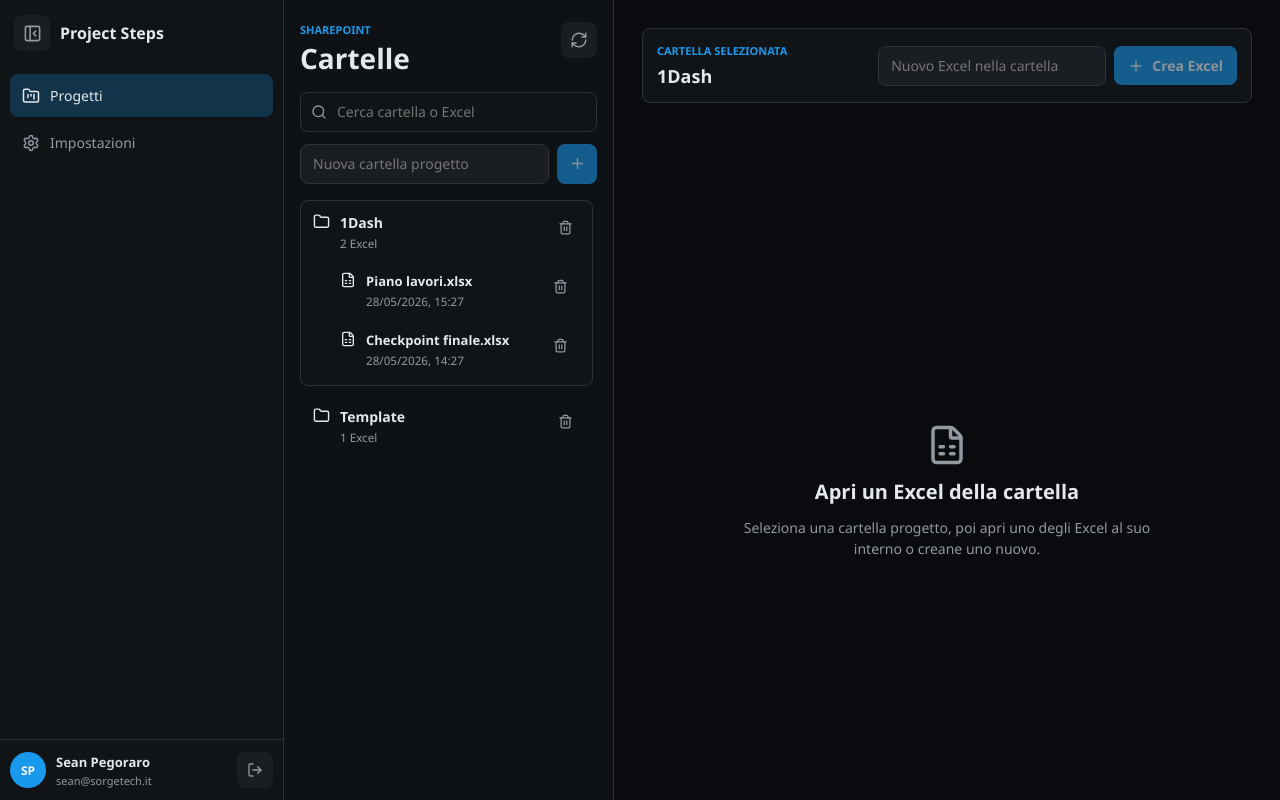
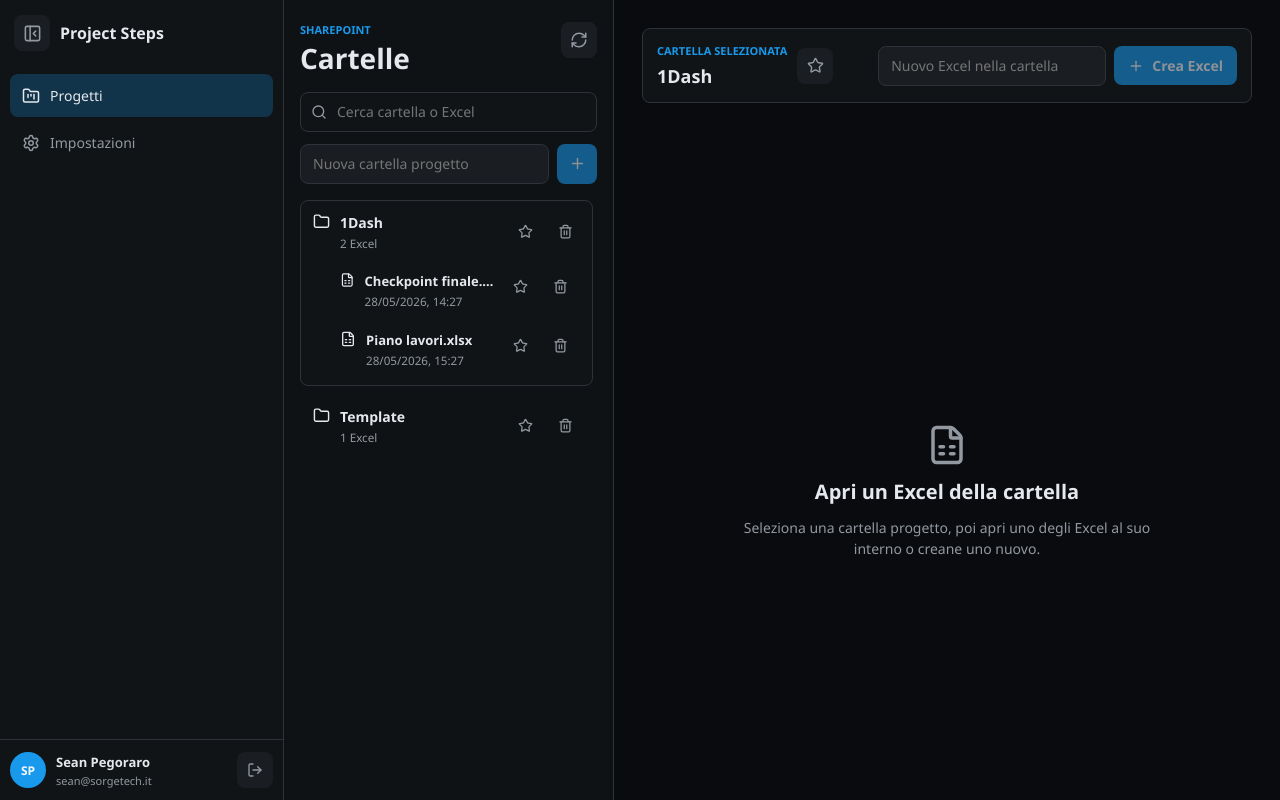
Before and after one commit to sean-pegoraro-sorgetech/SorgeProjects, a React (Vite) app: page / in a window 1280 px wide. Built offline with nearby package versions, Linux system fonts and the light colour scheme.

Commit message:
Improve project workspace layout

```diff
--- a/src/renderer/components/ProjectWorkspace.tsx
+++ b/src/renderer/components/ProjectWorkspace.tsx
@@ -1,16 +1,57 @@
-import { useEffect, useMemo, useState } from 'react';
+import { type MouseEvent, useEffect, useMemo, useState } from 'react';
 import {
   ExternalLink,
   FileSpreadsheet,
   Folder,
+  PanelLeftOpen,
   Plus,
   RefreshCw,
   Save,
   Search,
+  Star,
   Trash2,
 } from 'lucide-react';
 import type { ProjectFile, ProjectFolder, ProjectTask, ProjectWorkbook, StatusOption } from '../types/project';
 import { computeOverallStatus, missingCounterpartLabel, statusClassName } from '../../shared/status';
+
+const FAVORITES_KEY = 'project-step-manager:favorites';
+
+interface Favorites {
+  folderIds: string[];
+  fileIds: string[];
+}
+
+const emptyFavorites: Favorites = {
+  folderIds: [],
+  fileIds: [],
+};
+
+function readFavorites(): Favorites {
+  try {
+    const raw = window.localStorage.getItem(FAVORITES_KEY);
+    if (!raw) return emptyFavorites;
+    const parsed = JSON.parse(raw) as Partial<Favorites>;
+    return {
+      folderIds: Array.isArray(parsed.folderIds) ? parsed.folderIds.filter((id): id is string => typeof id === 'string') : [],
+      fileIds: Array.isArray(parsed.fileIds) ? parsed.fileIds.filter((id): id is string => typeof id === 'string') : [],
+    };
+  } catch {
+    return emptyFavorites;
+  }
+}
+
+function saveFavorites(favorites: Favorites) {
+  window.localStorage.setItem(FAVORITES_KEY, JSON.stringify(favorites));
+}
+
+function toggleId(ids: string[], id: string): string[] {
+  return ids.includes(id) ? ids.filter((item) => item !== id) : [id, ...ids];
+}
+
+function compareFavoriteName(aName: string, aFavorite: boolean, bName: string, bFavorite: boolean): number {
+  if (aFavorite !== bFavorite) return aFavorite ? -1 : 1;
+  return aName.localeCompare(bName, 'it', { sensitivity: 'base' });
+}
 
 function emptyTask(statuses: StatusOption[]): ProjectTask {
   const fallback = statuses.find((status) => status.name === 'Da Definire')?.name || statuses[0]?.name || 'Da Definire';
@@ -62,6 +103,8 @@ export default function ProjectWorkspace() {
   const [error, setError] = useState<string | null>(null);
   const [newFolderName, setNewFolderName] = useState('');
   const [newWorkbookName, setNewWorkbookName] = useState('');
+  const [libraryOpen, setLibraryOpen] = useState(true);
+  const [favorites, setFavorites] = useState<Favorites>(() => readFavorites());
 
   const selectedFolder = useMemo(
     () => folders.find((folder) => folder.id === selectedFolderId) || null,
@@ -89,6 +132,10 @@ export default function ProjectWorkspace() {
     loadProjects();
   }, []);
 
+  useEffect(() => {
+    if (!selected) setLibraryOpen(true);
+  }, [selected]);
+
   const openProject = async (file: ProjectFile) => {
     if (dirty && !confirm('Ci sono modifiche non salvate. Vuoi cambiare Excel senza salvarle?')) return;
     setLoadingWorkbook(true);
@@ -97,6 +144,7 @@ export default function ProjectWorkspace() {
       const workbook = await window.api.projects.load(file);
       setSelected(workbook);
       setDirty(false);
+      setLibraryOpen(false);
     } catch (err: unknown) {
       setError(err instanceof Error ? err.message : String(err));
     } finally {
@@ -132,6 +180,7 @@ export default function ProjectWorkspace() {
       });
       setSelected(workbook);
       setDirty(false);
+      setLibraryOpen(false);
       setNewWorkbookName('');
       await loadProjects();
     } catch (err: unknown) {
@@ -242,18 +291,58 @@ export default function ProjectWorkspace() {
     setDirty(true);
   };
 
+  const toggleFolderFavorite = (event: MouseEvent<HTMLButtonElement>, folderId: string) => {
+    event.stopPropagation();
+    setFavorites((current) => {
+      const next = { ...current, folderIds: toggleId(current.folderIds, folderId) };
+      saveFavorites(next);
+      return next;
+    });
+  };
+
+  const toggleFileFavorite = (event: MouseEvent<HTMLButtonElement>, fileId: string) => {
+    event.stopPropagation();
+    setFavorites((current) => {
+      const next = { ...current, fileIds: toggleId(current.fileIds, fileId) };
+      saveFavorites(next);
+      return next;
+    });
+  };
+
   const filteredFolders = useMemo(() => {
     const text = query.toLowerCase().trim();
-    if (!text) return folders;
-    return folders
+    const visibleFolders = text
+      ? folders
+        .map((folder) => ({
+          ...folder,
+          files: folder.files.filter((file) =>
+            `${folder.name} ${file.name}`.toLowerCase().includes(text)
+          ),
+        }))
+        .filter((folder) => folder.name.toLowerCase().includes(text) || folder.files.length > 0)
+      : folders;
+
+    return visibleFolders
       .map((folder) => ({
         ...folder,
-        files: folder.files.filter((file) =>
-          `${folder.name} ${file.name}`.toLowerCase().includes(text)
+        files: [...folder.files].sort((a, b) =>
+          compareFavoriteName(
+            a.name,
+            favorites.fileIds.includes(a.id),
+            b.name,
+            favorites.fileIds.includes(b.id)
+          )
         ),
       }))
-      .filter((folder) => folder.name.toLowerCase().includes(text) || folder.files.length > 0);
-  }, [folders, query]);
+      .sort((a, b) =>
+        compareFavoriteName(
+          a.name,
+          favorites.folderIds.includes(a.id),
+          b.name,
+          favorites.folderIds.includes(b.id)
+        )
+      );
+  }, [favorites, folders, query]);
 
   const summary = useMemo(() => {
     const tasks = selected?.tasks || [];
@@ -269,7 +358,8 @@ export default function ProjectWorkspace() {
   }, [selected]);
 
   return (
-    <div className="workspace-shell">
+    <div className={`workspace-shell${selected && !libraryOpen ? ' library-hidden' : ''}`}>
+      {libraryOpen && (
       <aside className="project-list">
         <div className="project-list-header">
           <div>
@@ -311,6 +401,13 @@ export default function ProjectWorkspace() {
                     <small>{folder.files.length} Excel</small>
                   </span>
                 </button>
+                <button
+                  className={`row-action-btn favorite-btn${favorites.folderIds.includes(folder.id) ? ' active' : ''}`}
+                  onClick={(event) => toggleFolderFavorite(event, folder.id)}
+                  title={favorites.folderIds.includes(folder.id) ? 'Rimuovi dai preferiti' : 'Aggiungi cartella ai preferiti'}
+                >
+                  <Star size={15} />
+                </button>
                 {!folder.isRoot && (
                   <button className="row-delete-btn" onClick={() => deleteFolder(folder)} title="Cancella cartella progetto">
                     <Trash2 size={15} />
@@ -331,6 +428,13 @@ export default function ProjectWorkspace() {
                           <small>{formatDate(file.lastModifiedDateTime)}</small>
                         </span>
                       </button>
+                      <button
+                        className={`row-action-btn favorite-btn${favorites.fileIds.includes(file.id) ? ' active' : ''}`}
+                        onClick={(event) => toggleFileFavorite(event, file.id)}
+                        title={favorites.fileIds.includes(file.id) ? 'Rimuovi dai preferiti' : 'Aggiungi Excel ai preferiti'}
+                      >
+                        <Star size={15} />
+                      </button>
                       <button className="row-delete-btn" onClick={() => deleteWorkbook(file)} title="Cancella Excel">
                         <Trash2 size={15} />
                       </button>
@@ -346,14 +450,31 @@ export default function ProjectWorkspace() {
           )}
         </div>
       </aside>
+      )}
 
       <section className="project-detail">
         {error && <div className="alert error">{error}</div>}
 
         <div className="folder-toolbar">
-          <div>
-            <p className="eyebrow">Cartella selezionata</p>
-            <h2>{selectedFolder?.name || 'Nessuna cartella'}</h2>
+          <div className="folder-toolbar-title">
+            {selected && !libraryOpen && (
+              <button className="icon-button" onClick={() => setLibraryOpen(true)} title="Mostra cartelle e Excel">
+                <PanelLeftOpen size={18} />
+              </button>
+            )}
+            <div>
+              <p className="eyebrow">Cartella selezionata</p>
+              <h2>{selectedFolder?.name || 'Nessuna cartella'}</h2>
+            </div>
+            {selectedFolder && (
+              <button
+                className={`icon-button favorite-btn${favorites.folderIds.includes(selectedFolder.id) ? ' active' : ''}`}
+                onClick={(event) => toggleFolderFavorite(event, selectedFolder.id)}
+                title={favorites.folderIds.includes(selectedFolder.id) ? 'Rimuovi cartella dai preferiti' : 'Aggiungi cartella ai preferiti'}
+              >
+                <Star size={17} />
+              </button>
+            )}
           </div>
           <div className="new-workbook">
             <input
@@ -395,6 +516,13 @@ export default function ProjectWorkspace() {
                 <p className="muted">Foglio: {selected.sheetName} - Ultimo caricamento: {formatDate(selected.loadedAt)}</p>
               </div>
               <div className="detail-actions">
+                <button
+                  className={`icon-button favorite-btn${favorites.fileIds.includes(selected.file.id) ? ' active' : ''}`}
+                  onClick={(event) => toggleFileFavorite(event, selected.file.id)}
+                  title={favorites.fileIds.includes(selected.file.id) ? 'Rimuovi Excel dai preferiti' : 'Aggiungi Excel ai preferiti'}
+                >
+                  <Star size={17} />
+                </button>
                 {selected.file.webUrl && (
                   <a className="btn btn-outline" href={selected.file.webUrl} target="_blank" rel="noreferrer">
                     <ExternalLink size={16} /> Excel
@@ -483,7 +611,7 @@ export default function ProjectWorkspace() {
                           )}
                         </div>
                       </td>
-                      <td>
+                      <td className="note-cell">
                         <textarea
                           value={task.note1 || ''}
                           onChange={(event) => updateTask(task.id, { note1: event.target.value })}
--- a/src/renderer/styles/globals.css
+++ b/src/renderer/styles/globals.css
@@ -322,6 +322,10 @@ h2 {
   grid-template-columns: 330px minmax(0, 1fr);
 }
 
+.workspace-shell.library-hidden {
+  grid-template-columns: minmax(0, 1fr);
+}
+
 .project-list {
   border-right: 1px solid var(--border);
   background: color-mix(in oklch, var(--surface) 76%, var(--bg));
@@ -430,7 +434,7 @@ h2 {
   background: transparent;
   color: var(--text);
   display: flex;
-  align-items: flex-start;
+  align-items: center;
   gap: 10px;
   padding: 12px;
   width: 100%;
@@ -526,6 +530,7 @@ h2 {
   margin-top: 4px;
 }
 
+.row-action-btn,
 .row-delete-btn {
   width: 30px;
   height: 30px;
@@ -538,9 +543,28 @@ h2 {
   flex: 0 0 auto;
 }
 
+.row-action-btn:hover {
+  background: var(--surface-3);
+  color: var(--text);
+}
+
 .row-delete-btn:hover {
   background: color-mix(in oklch, var(--danger) 18%, transparent);
   color: var(--danger);
+}
+
+.favorite-btn {
+  color: var(--text-muted);
+}
+
+.favorite-btn:hover,
+.favorite-btn.active {
+  background: color-mix(in oklch, var(--warning) 15%, transparent);
+  color: var(--warning);
+}
+
+.favorite-btn.active svg {
+  fill: currentColor;
 }
 
 .empty-list {
@@ -576,6 +600,23 @@ h2 {
 
 .folder-toolbar h2 {
   font-size: 18px;
+}
+
+.folder-toolbar-title {
+  display: flex;
+  align-items: center;
+  gap: 10px;
+  min-width: 0;
+}
+
+.folder-toolbar-title > div {
+  min-width: 0;
+}
+
+.folder-toolbar-title h2 {
+  overflow: hidden;
+  text-overflow: ellipsis;
+  white-space: nowrap;
 }
 
 .new-workbook {
@@ -661,7 +702,7 @@ h2 {
 
 .task-table {
   width: 100%;
-  min-width: 1120px;
+  min-width: 1360px;
   border-collapse: collapse;
 }
 
@@ -694,8 +735,40 @@ h2 {
 .task-table select,
 .task-table textarea {
   width: 100%;
-  min-height: 34px;
-  padding: 7px 8px;
+  min-height: 38px;
+  padding: 8px 9px;
+}
+
+.task-table th:nth-child(1),
+.task-table td:nth-child(1) {
+  width: 150px;
+  min-width: 150px;
+}
+
+.task-table th:nth-child(2),
+.task-table td.task-name-cell {
+  width: 430px;
+  min-width: 430px;
+}
+
+.task-table th:nth-child(3),
+.task-table td:nth-child(3),
+.task-table th:nth-child(5),
+.task-table td:nth-child(5) {
+  width: 170px;
+  min-width: 170px;
+}
+
+.task-table th:nth-child(7),
+.task-table td:nth-child(7) {
+  width: 190px;
+  min-width: 190px;
+}
+
+.task-table th:nth-child(8),
+.task-table td.note-cell {
+  width: 260px;
+  min-width: 260px;
 }
 
 .task-table .estimate-col {
@@ -711,12 +784,13 @@ h2 {
 
 .task-table textarea {
   resize: vertical;
-  min-height: 34px;
+  min-height: 38px;
   line-height: 1.35;
 }
 
-.task-name-cell textarea {
-  min-height: 56px;
+.task-name-cell textarea,
+.note-cell textarea {
+  min-height: 64px;
 }
 
 .number-input {
@@ -785,7 +859,7 @@ h2 {
 }
 
 .status-badge {
-  min-height: 34px;
+  min-height: 38px;
   border: 1px solid var(--border);
   border-radius: var(--radius);
   display: inline-flex;
```
